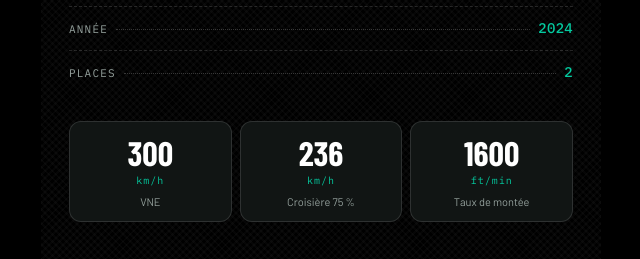
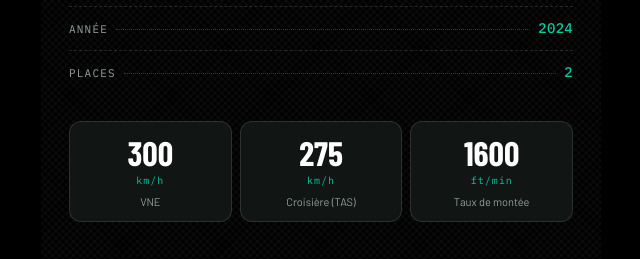
Before and after one commit to FinesseMax/QR-code-F-JLIW, a plain HTML site: page index.html in a window 1280 px wide. Shown: the part 1440-1699 px from the top of the page, 319-959 px from the left. Drawn offline with nearby package versions, Linux system fonts and the light colour scheme.

Commit message:
Croisière 275 km/h TAS
Updated performance data and source references in comments.

```diff
--- a/index.html
+++ b/index.html
@@ -93,15 +93,15 @@
       <div class="ligne"><dt>Places</dt><span class="pointilles"></span><dd>2</dd></div>
     </dl>
 
-    <!-- Source : manuel de vol AS-POH-31-000 (DY-854) et supplément hélice E-Props Glorieuse (croisière 75 %, montée au niveau de la mer, MTOW 525 kg) -->
+    <!-- Sources : VNE = manuel de vol AS-POH-31-000 (DY-854) ; croisière 275 km/h TAS = donnée Finesse Max ; montée = supplément hélice E-Props Glorieuse (niveau de la mer, MTOW 525 kg) -->
     <div class="perfs">
       <div class="perf">
         <span class="chiffre">300</span><span class="unite">km/h</span>
         <span class="libelle">VNE</span>
       </div>
       <div class="perf">
-        <span class="chiffre">236</span><span class="unite">km/h</span>
-        <span class="libelle">Croisière 75&nbsp;%</span>
+        <span class="chiffre">275</span><span class="unite">km/h</span>
+        <span class="libelle">Croisière (TAS)</span>
       </div>
       <div class="perf">
         <span class="chiffre">1600</span><span class="unite">ft/min</span>
```
